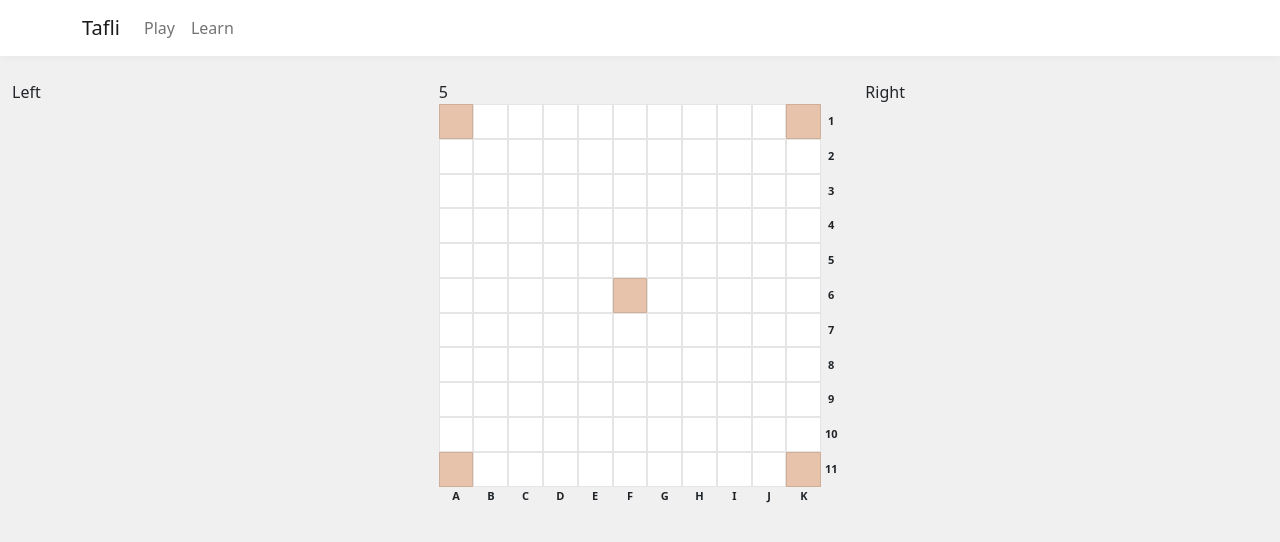
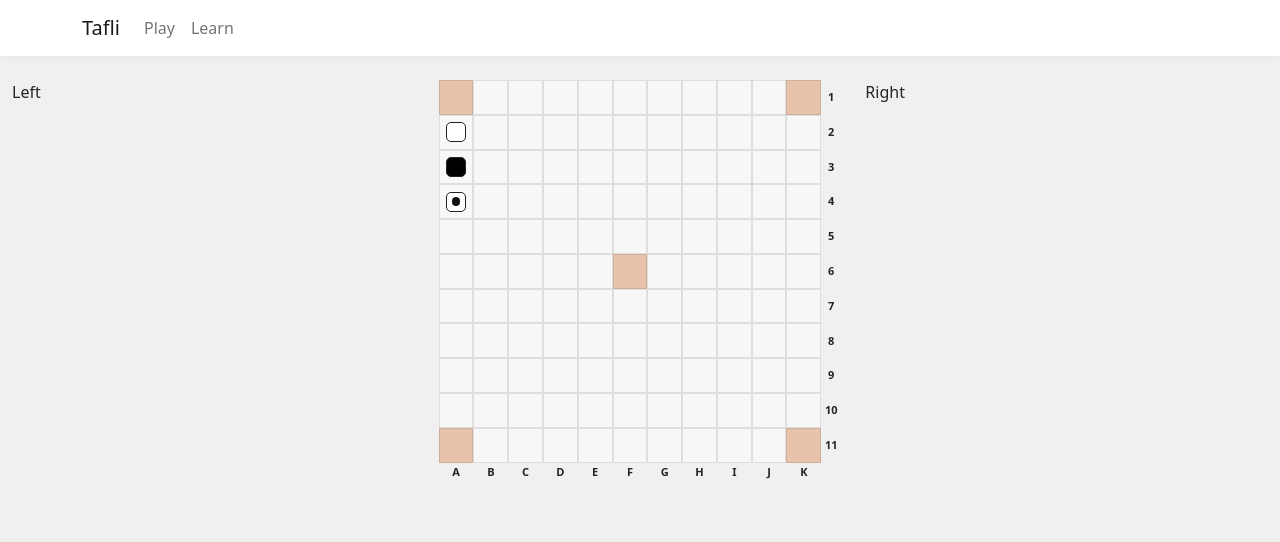
Before and after one commit to JonathanBrouwer/tafli, a Vue app in the folder tafli/: page / in a window 1280 px wide. Shown: the top 542 px of the page. Built offline with nearby package versions, Linux system fonts and the light colour scheme.

Commit message:
More work on board, can now show tiles

```diff
--- a/tafli/package.json
+++ b/tafli/package.json
@@ -32,7 +32,9 @@
     "parserOptions": {
       "parser": "babel-eslint"
     },
-    "rules": {}
+    "rules": {
+      "no-unused-vars": "off"
+    }
   },
   "browserslist": [
     "> 1%",
--- a/tafli/src/App.vue
+++ b/tafli/src/App.vue
@@ -4,7 +4,7 @@
     <div class="row">
       <div class="col-12 col-lg">Left</div>
       <div class="col-12 col-lg">
-        <board :state="{x: 5}"></board>
+        <board :state="boarddata"></board>
       </div>
       <div class="col-12 col-lg">Right</div>
     </div>
@@ -15,12 +15,26 @@
 
 import Board from "@/components/Board";
 import Navbar from "@/components/Navbar";
+import { BoardData, Player, FieldState } from "@/ts/boarddata";
 
 export default {
   name: 'App',
   components: {Board, Navbar},
   data() {
-    return {}
+    return {
+      boarddata: new BoardData([
+          [FieldState.Empty, FieldState.WhitePiece, FieldState.BlackPiece, FieldState.WhiteKing, FieldState.Empty, FieldState.Empty, FieldState.Empty, FieldState.Empty, FieldState.Empty, FieldState.Empty, FieldState.Empty],
+        [FieldState.Empty, FieldState.Empty, FieldState.Empty, FieldState.Empty, FieldState.Empty, FieldState.Empty, FieldState.Empty, FieldState.Empty, FieldState.Empty, FieldState.Empty, FieldState.Empty],
+            [FieldState.Empty, FieldState.Empty, FieldState.Empty, FieldState.Empty, FieldState.Empty, FieldState.Empty, FieldState.Empty, FieldState.Empty, FieldState.Empty, FieldState.Empty, FieldState.Empty],
+        [FieldState.Empty, FieldState.Empty, FieldState.Empty, FieldState.Empty, FieldState.Empty, FieldState.Empty, FieldState.Empty, FieldState.Empty, FieldState.Empty, FieldState.Empty, FieldState.Empty],
+        [FieldState.Empty, FieldState.Empty, FieldState.Empty, FieldState.Empty, FieldState.Empty, FieldState.Empty, FieldState.Empty, FieldState.Empty, FieldState.Empty, FieldState.Empty, FieldState.Empty],
+        [FieldState.Empty, FieldState.Empty, FieldState.Empty, FieldState.Empty, FieldState.Empty, FieldState.Empty, FieldState.Empty, FieldState.Empty, FieldState.Empty, FieldState.Empty, FieldState.Empty],
+        [FieldState.Empty, FieldState.Empty, FieldState.Empty, FieldState.Empty, FieldState.Empty, FieldState.Empty, FieldState.Empty, FieldState.Empty, FieldState.Empty, FieldState.Empty, FieldState.Empty],
+        [FieldState.Empty, FieldState.Empty, FieldState.Empty, FieldState.Empty, FieldState.Empty, FieldState.Empty, FieldState.Empty, FieldState.Empty, FieldState.Empty, FieldState.Empty, FieldState.Empty],
+        [FieldState.Empty, FieldState.Empty, FieldState.Empty, FieldState.Empty, FieldState.Empty, FieldState.Empty, FieldState.Empty, FieldState.Empty, FieldState.Empty, FieldState.Empty, FieldState.Empty],
+        [FieldState.Empty, FieldState.Empty, FieldState.Empty, FieldState.Empty, FieldState.Empty, FieldState.Empty, FieldState.Empty, FieldState.Empty, FieldState.Empty, FieldState.Empty, FieldState.Empty],
+        [FieldState.Empty, FieldState.Empty, FieldState.Empty, FieldState.Empty, FieldState.Empty, FieldState.Empty, FieldState.Empty, FieldState.Empty, FieldState.Empty, FieldState.Empty, FieldState.Empty]], Player.White)
+    }
   }
 }
 </script>
--- a/tafli/src/components/Board.vue
+++ b/tafli/src/components/Board.vue
@@ -1,9 +1,10 @@
 <template>
   <div id="board">
-    {{state.x}}
     <div class="row g-0 board-row" v-for="y in 11" :key="y">
-      <div v-for="x in 11" :key="x" class="col board-tile bg-white">
-
+      <div class="col board-tile" v-for="x in 11" :key="x">
+        <div class="board-piece board-piece-white" v-if="state.fields[x - 1][y - 1] === FieldState.WhitePiece"></div>
+        <div class="board-piece board-piece-white board-piece-king" v-if="state.fields[x - 1][y - 1] === FieldState.WhiteKing"></div>
+        <div class="board-piece board-piece-black" v-if="state.fields[x - 1][y - 1] === FieldState.BlackPiece"></div>
       </div>
       <div class="col count row-count">{{y}}</div>
     </div>
@@ -16,29 +17,22 @@
 </template>
 
 <script>
-// let bases = [[0,0]];
+import {BoardData, FieldState} from "@/ts/boarddata";
+
 export default {
   name: 'board',
   props: {
-    state: Object
+    state: BoardData
   },
   data() {
     return {
+      FieldState: FieldState
     }
   }
 }
 </script>
 
 <style>
-.board-tile {
-  border: .05367vw solid rgba(0,0,0,.1);
-  cursor: pointer;
-}
-.board-tile:before {
-  content:'';
-  float:left;
-  padding-top:100%;
-}
 .count {
   font-size: 11px;
   font-weight: bolder;
@@ -59,4 +53,49 @@ export default {
 #board .board-row:nth-child(6) .board-tile:nth-child(6){
   background: rgba(210,90,10,.3) !important;
 }
+
+.board-tile {
+  background: hsla(0,0%,100%,.5);
+  border: .05367vw solid rgba(0,0,0,.1);
+  cursor: pointer;
+
+  display: flex;
+  align-items: center;
+  justify-content: center;
+}
+.board-tile:before {
+  content:'';
+  float:left;
+  padding-top:100%;
+}
+
+.board-piece {
+  border: .14312vw solid #222;
+  border-radius: 5px;
+  height: 60%;
+  width: 60%;
+
+  position: relative;
+  display: flex;
+  align-items: center;
+  justify-content: center;
+}
+
+.board-piece.board-piece-white {
+  background: white;
+}
+
+.board-piece.board-piece-black {
+  background: black;
+}
+
+.board-piece.board-piece-king::after {
+  content: "";
+  display: block;
+  position: absolute;
+  border-radius: 100%;
+  width: 50%;
+  height: 50%;
+  background: #111;
+}
 </style>
--- /dev/null
+++ b/tafli/src/ts/boarddata.ts
@@ -0,0 +1,23 @@
+// eslint-disable-next-line no-unused-vars
+export class BoardData {
+    fields: FieldState[][];
+    turn: Player;
+
+    constructor(fields: FieldState[][], turn: Player) {
+        this.fields = fields;
+        this.turn = turn;
+    }
+}
+
+// eslint-disable-next-line no-unused-vars
+export enum FieldState {
+    WhiteKing,
+    WhitePiece,
+    BlackPiece,
+    Empty
+}
+
+// eslint-disable-next-line no-unused-vars
+export enum Player {
+    White, Black
+}
```
